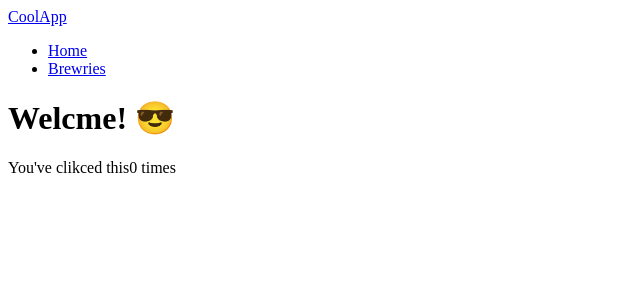
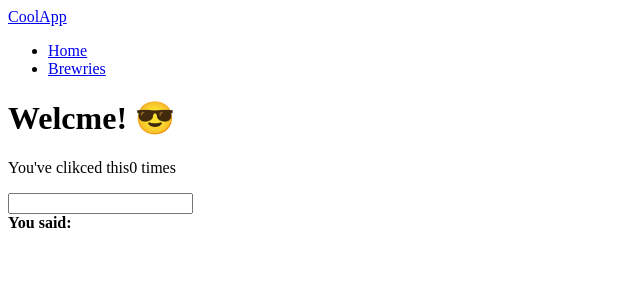
Before and after one commit to alisha0815/my_angular_app, an Angular app: page / in a window 1280 px wide. Shown: the top 300 px of the page, without its empty margins (0-640 px from the left). Built offline with nearby package versions, Linux system fonts and the light colour scheme.

Commit message:
input ngmodel test

```diff
--- a/src/app/app.module.ts
+++ b/src/app/app.module.ts
@@ -4,10 +4,11 @@ import { AppComponent } from './app.component';
 import { HomeComponent } from './home/home.component';
 import { ListComponent } from './list/list.component';
 import { AppRoutingModule } from './app-routing.module';
+import { FormsModule } from '@angular/forms';
 
 @NgModule({
   declarations: [AppComponent, HomeComponent, ListComponent],
-  imports: [BrowserModule, AppRoutingModule],
+  imports: [BrowserModule, AppRoutingModule, FormsModule],
   providers: [],
   bootstrap: [AppComponent],
 })
--- a/src/app/home/home.component.html
+++ b/src/app/home/home.component.html
@@ -6,3 +6,11 @@
     >{{ clickCounter }} times
   </p>
 </div>
+
+<div class="play-container">
+  <p>
+    <input type="text" [(ngModel)]="name" />
+    <br />
+    <strong>You said:</strong> {{ name }}
+  </p>
+</div>
--- a/src/app/home/home.component.ts
+++ b/src/app/home/home.component.ts
@@ -7,6 +7,7 @@ import { Component, OnInit } from '@angular/core';
 })
 export class HomeComponent implements OnInit {
   clickCounter: number = 0;
+  name: string = '';
   constructor() {}
 
   ngOnInit() {}
```
